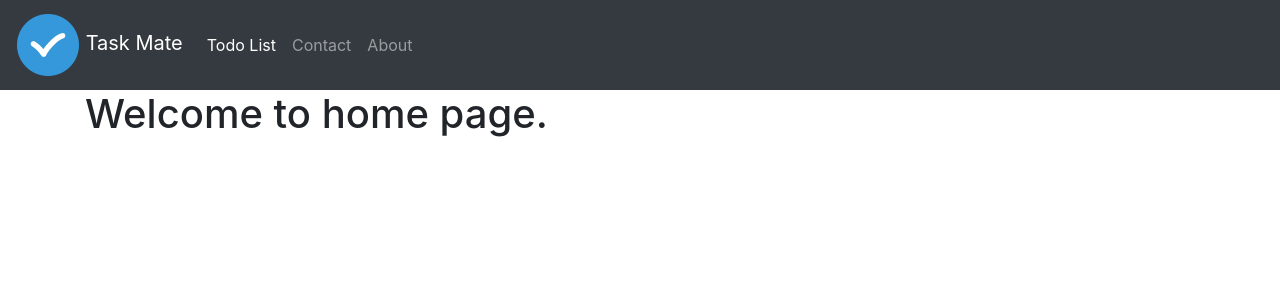
After one commit to SothyLorn/taskmate, a Django app: page / in a window 1280 px wide. The commit adds this page. Shown: the top 300 px of the page. Run offline with Django 3.2, Linux system fonts and the light colour scheme; some libraries are stand-ins or nearby versions.

Commit message:
update url

```diff
--- a/taskmate/urls.py
+++ b/taskmate/urls.py
@@ -1,7 +1,11 @@
 from django.contrib import admin
 from django.urls import path,include
+from todolist_app import views as todolist_views
 
 urlpatterns = [
     path('admin/', admin.site.urls),
-    path('todolist/',include('todolist_app.urls'))
+    path('',todolist_views.index,name='index'),
+    path('todolist/',include('todolist_app.urls')),
+    path('contact-us',todolist_views.contact,name='contact'),
+    path('about-us',todolist_views.about,name='about')
 ]
--- a/templates/base.html
+++ b/templates/base.html
@@ -11,7 +11,7 @@
     <link rel="stylesheet" href="https://stackpath.bootstrapcdn.com/bootstrap/4.4.1/css/bootstrap.min.css" integrity="sha384-Vkoo8x4CGsO3+Hhxv8T/Q5PaXtkKtu6ug5TOeNV6gBiFeWPGFN9MuhOf23Q9Ifjh" crossorigin="anonymous">
 
     <nav class="navbar navbar-expand-lg navbar-dark bg-dark">
-        <a class="navbar-brand" href="{% url 'todolist' %}"><img src='{% static 'images/logo_64.png' %}' alt="Task Mate"> Task Mate</a>
+        <a class="navbar-brand" href="{% url 'index' %}"><img src='{% static 'images/logo_64.png' %}' alt="Task Mate"> Task Mate</a>
         <button class="navbar-toggler" type="button" data-toggle="collapse" data-target="#navbarNavDropdown" aria-controls="navbarNavDropdown" aria-expanded="false" aria-label="Toggle navigation">
             <span class="navbar-toggler-icon"></span>
         </button>
--- /dev/null
+++ b/todolist_app/templates/index.html
@@ -0,0 +1,9 @@
+{% extends 'base.html' %}
+{% block title %}
+    <title>Welcome to Taskmate</title>
+{% endblock title %}
+{% block content %}
+    <div class="container">
+        <h1>{{ index_text }}</h1>
+    </div>
+{% endblock content %}
--- a/todolist_app/views.py
+++ b/todolist_app/views.py
@@ -48,6 +48,11 @@ def contact(request):
         'contact_text': "Welcome to contact page."
     }
     return render(request, 'contact.html',context)
+def index(request):
+    context = {
+        'index_text': "Welcome to home page."
+    }
+    return render(request, 'index.html',context)
 def about(request):
     context = {
         'about_text': "Welcome to about page."
```
Also changed, not shown: db.sqlite3.
